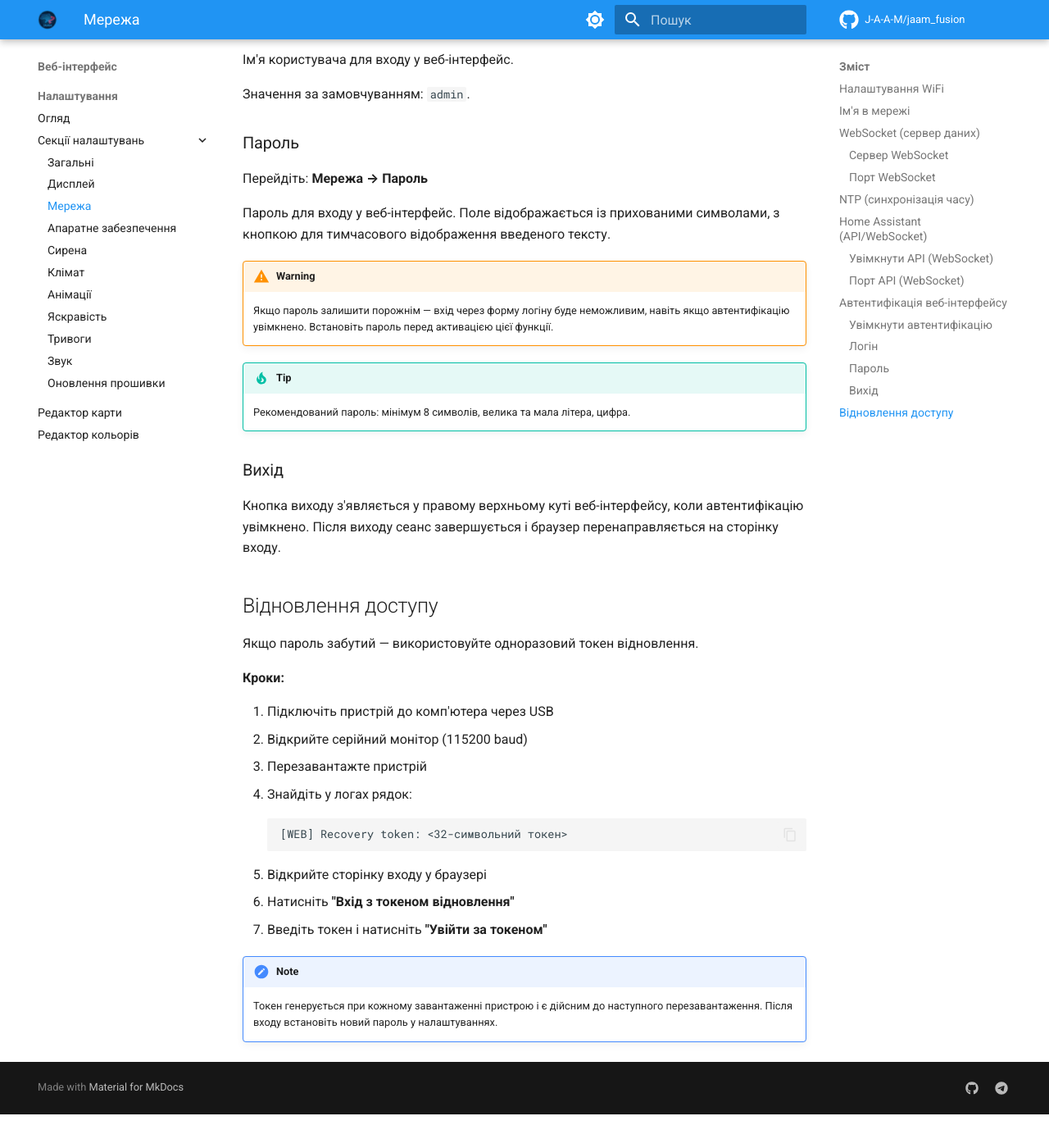
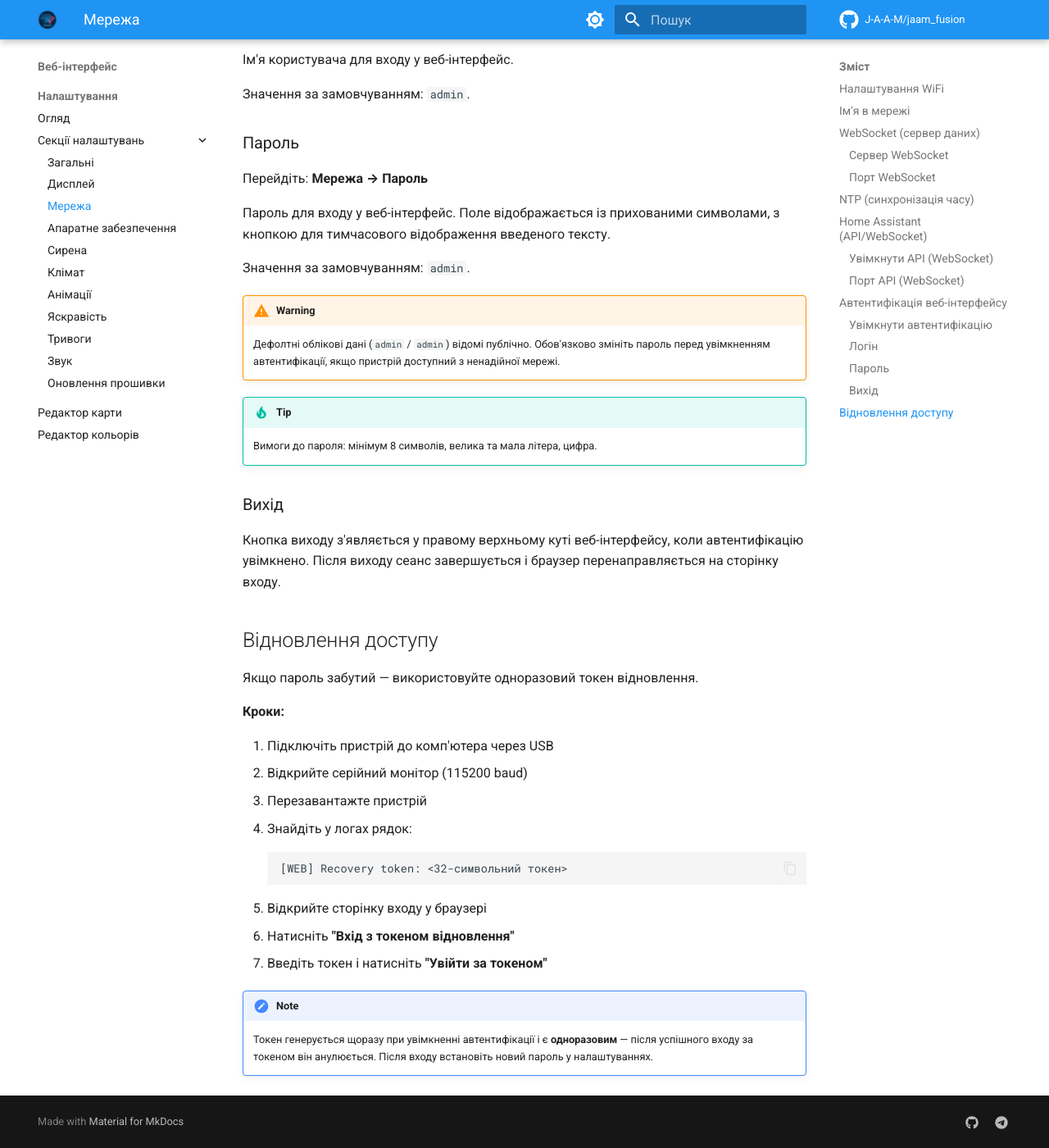
Before and after one commit to J-A-A-M/jaam_fusion, an MkDocs documentation site: the page built from wiki/web-interface/sections/network.md, in a window 1280 px wide and 1400 px high, scrolled down 3222 px. Shown: the whole window at 82% size. Built offline with MkDocs 1.6.1 and Material for MkDocs 9.7.7, drawn with Linux system fonts in a browser that asks for light colours; comment, search, counter and statistics services are not loaded; before the commit the page ends 4581 px from its top, so only the background shows below that.

Commit message:
fix: default web password changed to 'admin', update wiki
Default WEB_PASSWORD is now 'admin' to prevent accidental lockout
when auth is enabled without setting a password first.

Wiki: document default credentials, update password requirements,
note that recovery token is now one-time-use.

```diff
--- a/wiki/web-interface/sections/network.md
+++ b/wiki/web-interface/sections/network.md
@@ -112,11 +112,13 @@
 
 Пароль для входу у веб-інтерфейс. Поле відображається із прихованими символами, з кнопкою для тимчасового відображення введеного тексту.
 
+Значення за замовчуванням: `admin`.
+
 !!! warning
-    Якщо пароль залишити порожнім — вхід через форму логіну буде неможливим, навіть якщо автентифікацію увімкнено. Встановіть пароль перед активацією цієї функції.
+    Дефолтні облікові дані (`admin` / `admin`) відомі публічно. Обов'язково змініть пароль перед увімкненням автентифікації, якщо пристрій доступний з ненадійної мережі.
 
 !!! tip
-    Рекомендований пароль: мінімум 8 символів, велика та мала літера, цифра.
+    Вимоги до пароля: мінімум 8 символів, велика та мала літера, цифра.
 
 ### Вихід
 
@@ -140,4 +142,4 @@
 7. Введіть токен і натисніть **"Увійти за токеном"**
 
 !!! note
-    Токен генерується при кожному завантаженні пристрою і є дійсним до наступного перезавантаження. Після входу встановіть новий пароль у налаштуваннях.
+    Токен генерується щоразу при увімкненні автентифікації і є **одноразовим** — після успішного входу за токеном він анулюється. Після входу встановіть новий пароль у налаштуваннях.
```
Also changed, not shown: 1 other file.
